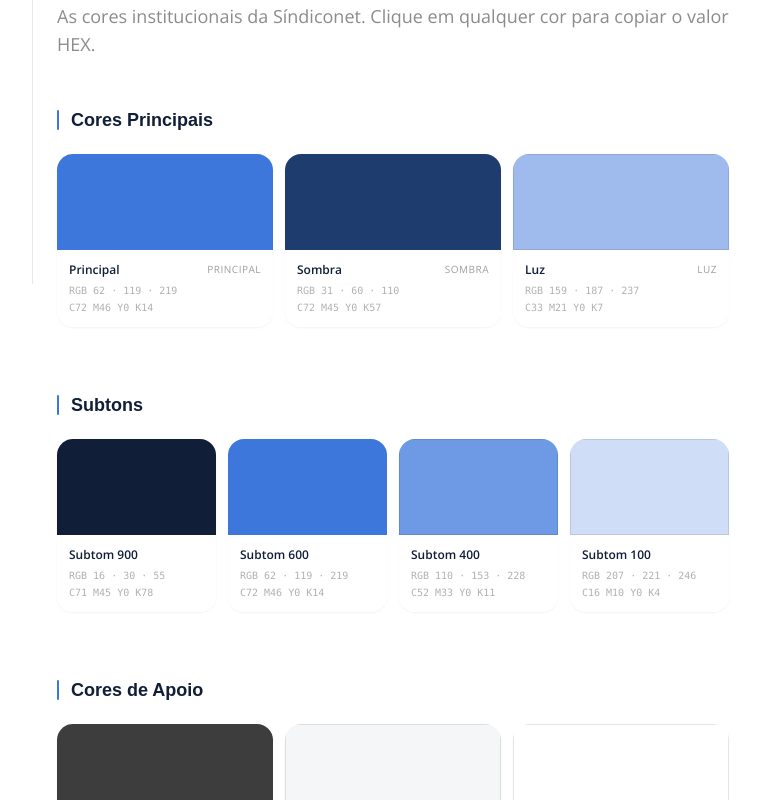
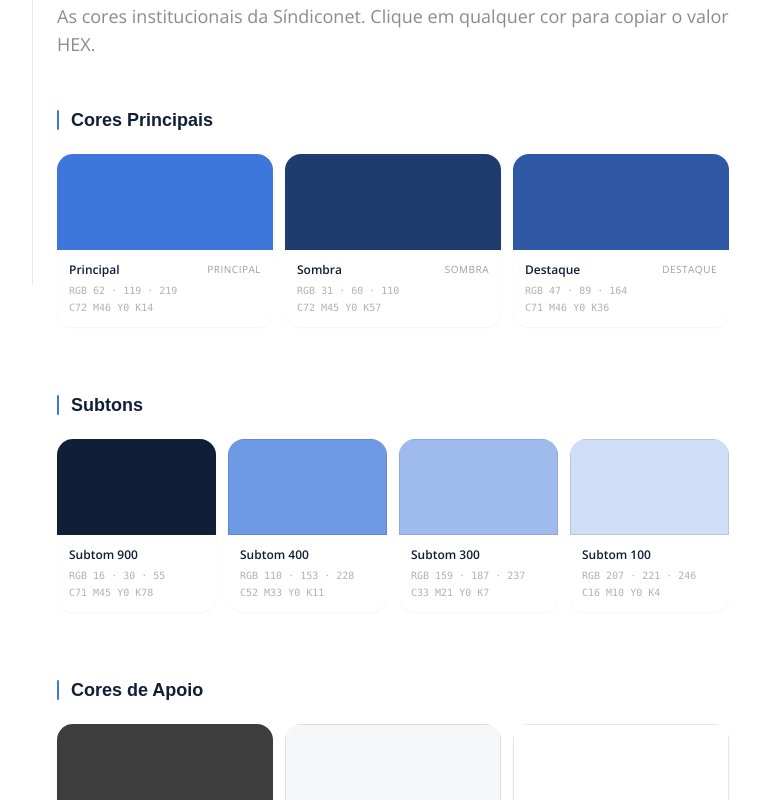
Before and after one commit to mayaracolinsindiconet/sindiconet-brand-center, a Next.js app: page /identidade/cores in a window 1280 px wide. Shown: the part 516-1316 px from the top of the page, without its empty margins (191-951 px from the left). Built offline with nearby package versions, Linux system fonts and the light colour scheme.

Commit message:
Corrigir paleta de cores (adicionar #2f59a4 como Destaque)

```diff
--- a/components/colors/BrandPaletteSection.tsx
+++ b/components/colors/BrandPaletteSection.tsx
@@ -6,14 +6,14 @@ import { ColorPaletteCard } from '@/components/shared/ColorPaletteCard'
 const coresPrincipais = [
   { hex: '#3e77db', name: 'Principal', role: 'Principal', rgb: 'RGB 62 · 119 · 219',  cmyk: 'C72 M46 Y0 K14' },
   { hex: '#1f3c6e', name: 'Sombra',    role: 'Sombra',    rgb: 'RGB 31 · 60 · 110',   cmyk: 'C72 M45 Y0 K57' },
-  { hex: '#9fbbed', name: 'Luz',       role: 'Luz',       rgb: 'RGB 159 · 187 · 237', cmyk: 'C33 M21 Y0 K7'  },
+  { hex: '#2f59a4', name: 'Destaque',  role: 'Destaque',  rgb: 'RGB 47 · 89 · 164',   cmyk: 'C71 M46 Y0 K36' },
 ]
 
 // ─── Subtons (4) ──────────────────────────────────────────────────────────────
 const subtons = [
   { hex: '#101e37', name: 'Subtom 900', rgb: 'RGB 16 · 30 · 55',    cmyk: 'C71 M45 Y0 K78' },
-  { hex: '#3e77db', name: 'Subtom 600', rgb: 'RGB 62 · 119 · 219',  cmyk: 'C72 M46 Y0 K14' },
   { hex: '#6e99e4', name: 'Subtom 400', rgb: 'RGB 110 · 153 · 228', cmyk: 'C52 M33 Y0 K11' },
+  { hex: '#9fbbed', name: 'Subtom 300', rgb: 'RGB 159 · 187 · 237', cmyk: 'C33 M21 Y0 K7'  },
   { hex: '#cfddf6', name: 'Subtom 100', rgb: 'RGB 207 · 221 · 246', cmyk: 'C16 M10 Y0 K4'  },
 ]
 
```
